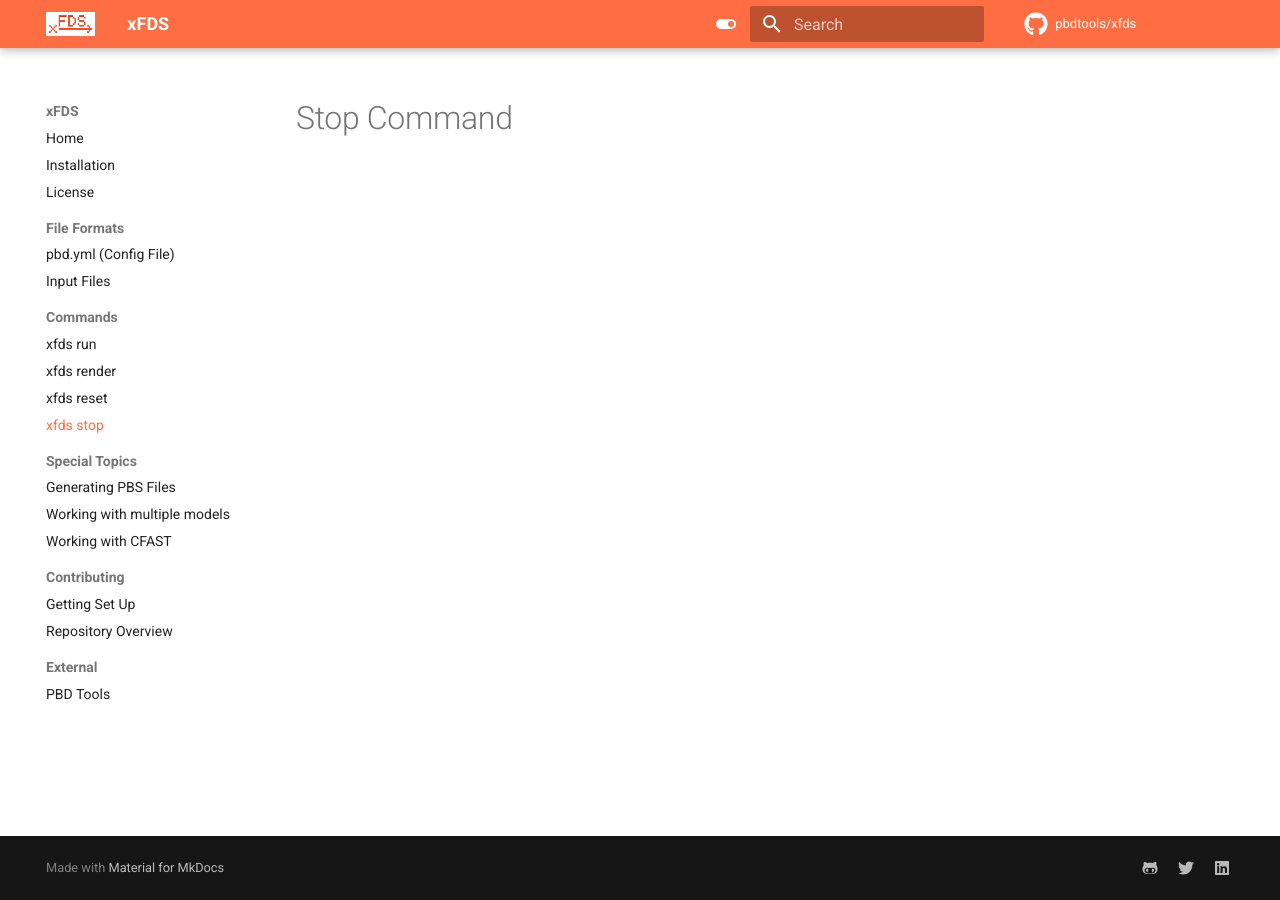
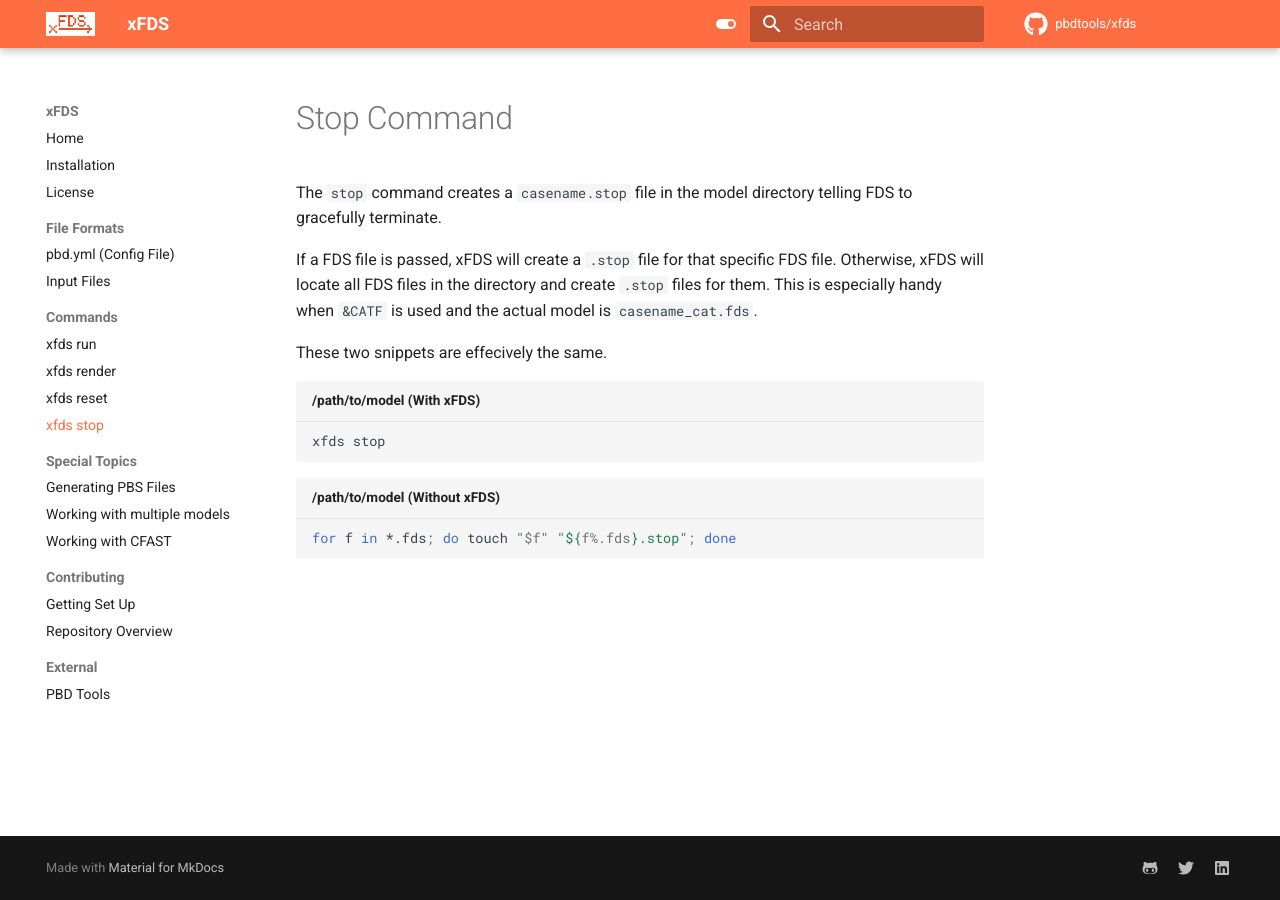
Before and after one commit to pbdtools/xfds, an MkDocs documentation site: the page built from docs/commands/stop.md, in a window 1280 px wide. Built offline with MkDocs 1.6.1 and Material for MkDocs 9.7.7, drawn with Linux system fonts in a browser that asks for light colours; comment, search, counter and statistics services are not loaded.

Commit message:
stop command documentation

````diff
--- a/docs/commands/stop.md
+++ b/docs/commands/stop.md
@@ -1 +1,15 @@
 # Stop Command
+
+The `stop` command creates a `casename.stop` file in the model directory telling FDS to gracefully terminate.
+
+If a FDS file is passed, xFDS will create a `.stop` file for that specific FDS file. Otherwise, xFDS will locate all FDS files in the directory and create `.stop` files for them. This is especially handy when `&CATF` is used and the actual model is `casename_cat.fds`.
+
+These two snippets are effecively the same.
+
+```sh title="/path/to/model (With xFDS)"
+xfds stop
+```
+
+```sh title="/path/to/model (Without xFDS)"
+for f in *.fds; do touch "$f" "${f%.fds}.stop"; done
+```
````
